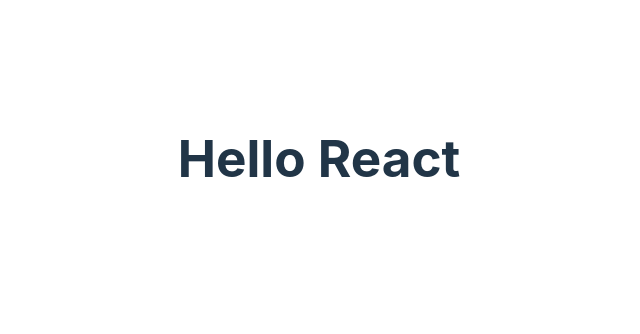
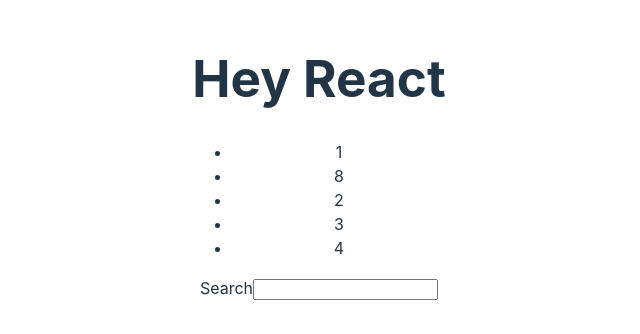
Before and after one commit to Leonid10011/learn_react, a React (Vite) app: page / in a window 1280 px wide. Shown: the part 242-576 px from the top of the page, without its empty margins (321-961 px from the left). Built offline with nearby package versions, Linux system fonts and the light colour scheme.

Commit message:
Finished Section "React JSX"

```diff
--- a/src/App.jsx
+++ b/src/App.jsx
@@ -5,10 +5,25 @@ import './App.css'
 
 function App() {
   const title = "React";
+  const welcome = {
+    title: "React",
+    greeting: "Hey"
+  }
+
+  function getTitle(title){
+    return title;
+  }
+
+  const myList = [1,"8",2,3,4];
 
   return (
     <div>
-      <h1>Hello {title}</h1>
+      <h1>{welcome.greeting} {getTitle(welcome.title)}</h1>
+      <ul>
+        {myList.map(i => <li> {i} </li>)}
+      </ul>
+      <label htmlFor="search">Search</label>
+      <input id="search" type="text" />
     </div>
   )
 }
```
